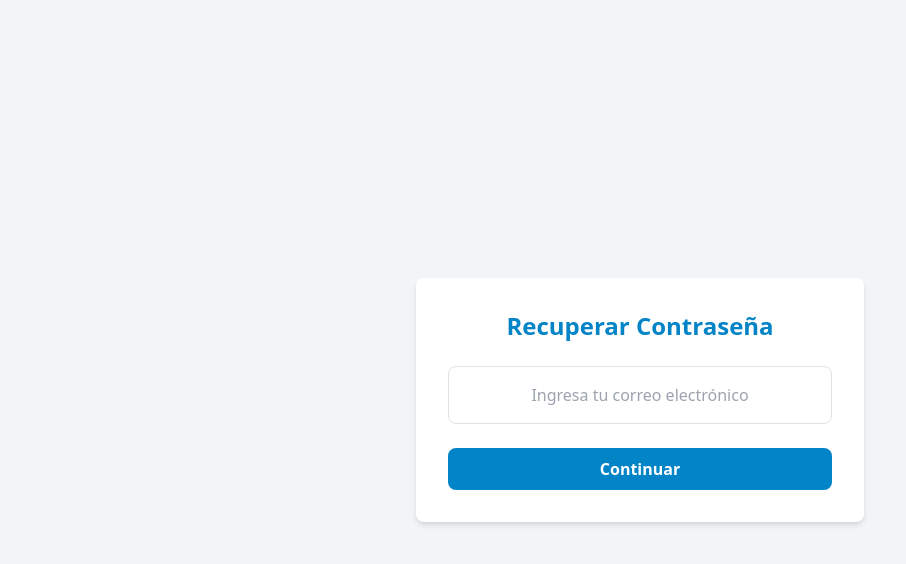
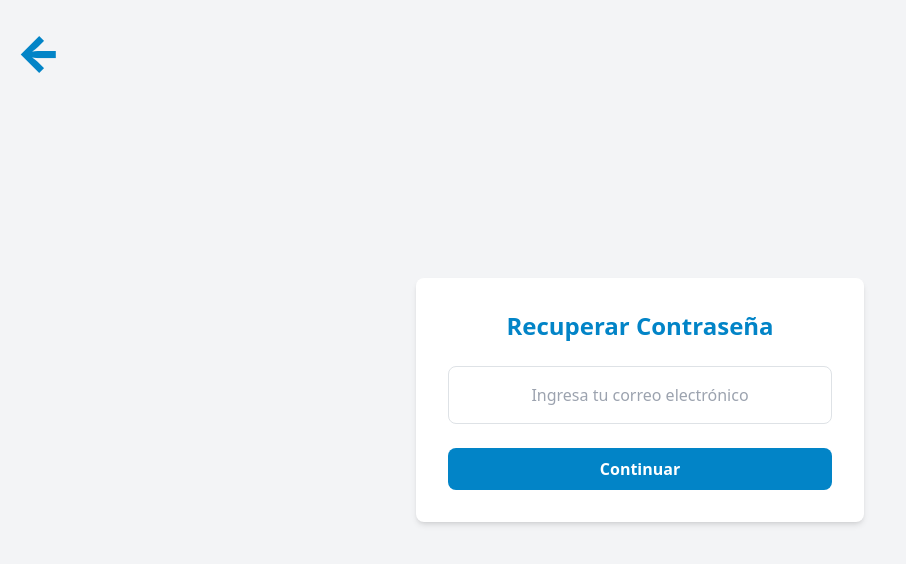
Before and after one commit to facundolgomez/PARKE-Landing-Page-React, a React (Vite) app: page /recoverPassword in a window 1280 px wide. Shown: the top 564 px of the page, without its empty margins (0-906 px from the left). Built offline with nearby package versions, Linux system fonts and the light colour scheme.

Commit message:
Add arrow to go back

```diff
--- a/src/components/recoverPasswordPage/RecoverPasswordPage.jsx
+++ b/src/components/recoverPasswordPage/RecoverPasswordPage.jsx
@@ -1,9 +1,10 @@
 import { useState } from "react";
-
+import { useNavigate } from "react-router-dom";
 const RecoverPasswordPage = () => {
   const [email, setEmail] = useState("");
   const [message, setMessage] = useState("");
   const [error, setError] = useState("");
+  const navigate = useNavigate();
 
   const handleRecoverPassword = async () => {
     setMessage("");
@@ -27,10 +28,14 @@ const RecoverPasswordPage = () => {
       );
 
       if (response.ok) {
-        setMessage("Se ha enviado la solicitud al correo de la empresa.");
+        setMessage(
+          "Hemos enviado un enlace de recuperación a tu correo electrónico. Por favor, revisá tu bandeja de entrada."
+        );
         setEmail("");
       } else {
         setError("Hubo un error al enviar la solicitud. Intenta nuevamente.");
+        const data = await response.text();
+        console.log("Respuesta completa:", data);
       }
     } catch (err) {
       setError("Error de conexión con el servidor.");
@@ -40,6 +45,13 @@ const RecoverPasswordPage = () => {
   return (
     <div className="min-h-screen flex items-center justify-center bg-gray-100 px-4">
       <div className="bg-white p-8 rounded-lg shadow-md w-full max-w-md text-center">
+        <span
+          onClick={() => navigate(-1)}
+          className="absolute top-4 left-4 text-sky-600 hover:text-sky-700 cursor-pointer select-none"
+          style={{ fontSize: "48px", fontWeight: "900" }}
+        >
+          ←
+        </span>
         <h1 className="text-2xl font-bold text-sky-600 mb-6">
           Recuperar Contraseña
         </h1>
```
